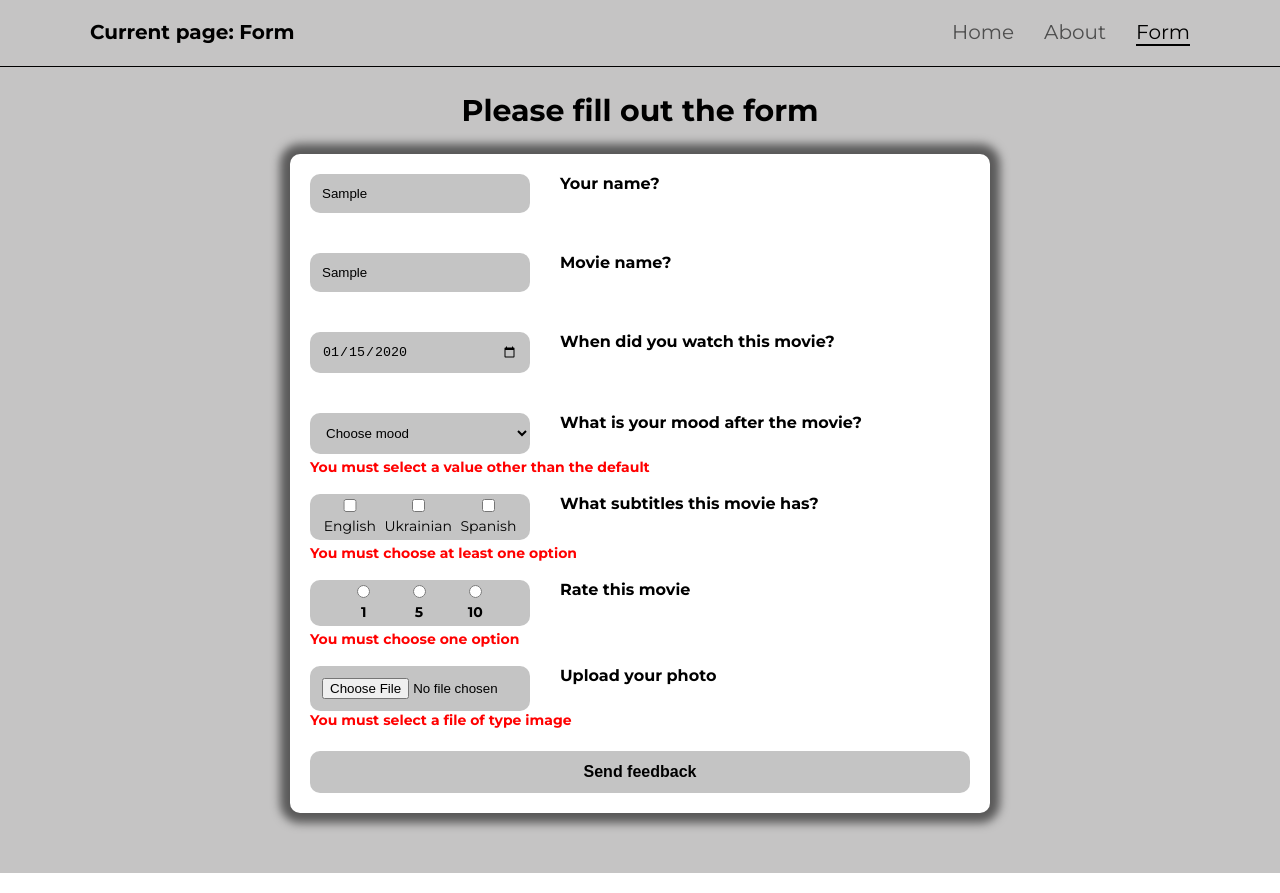
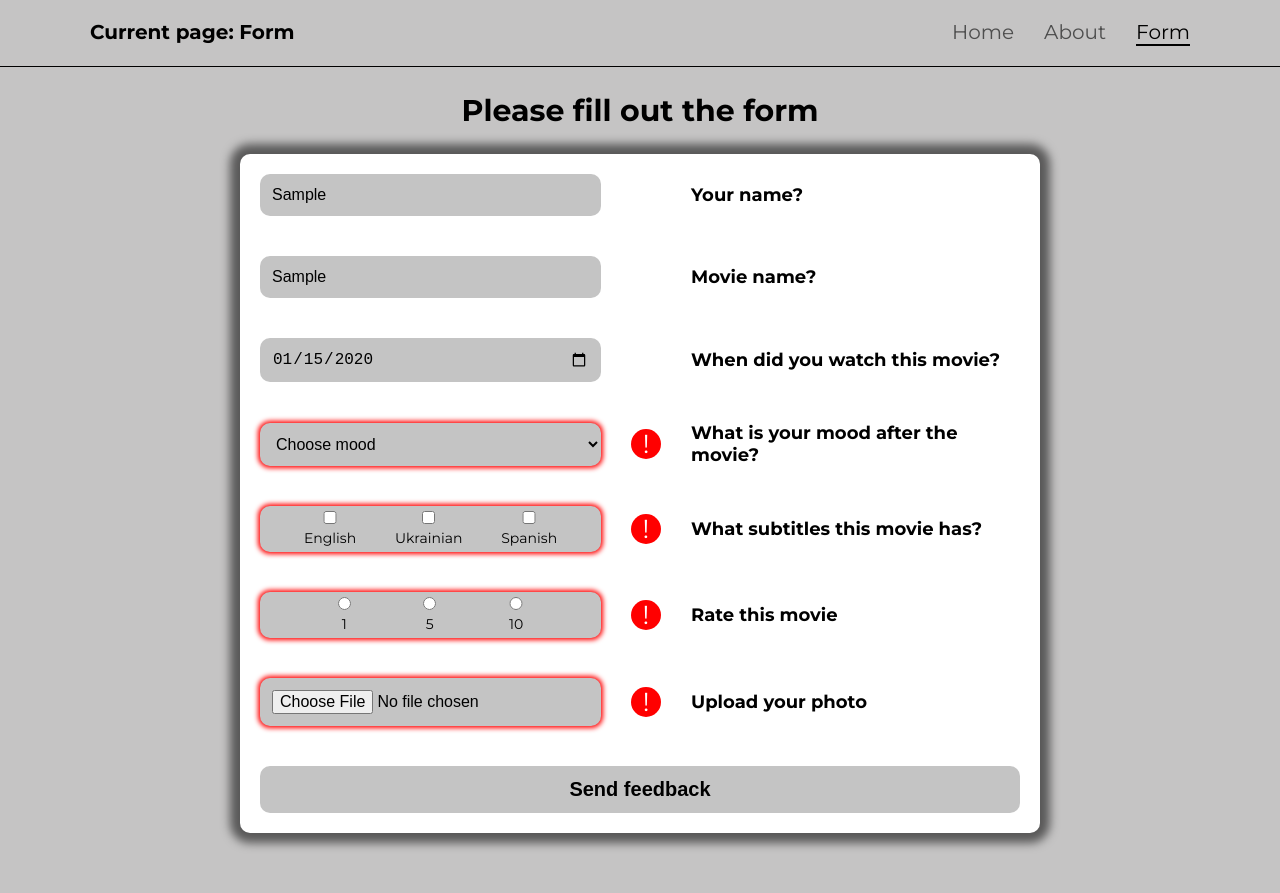
Before and after one commit to pedanmax/react-rss, a React (Vite) app in the folder react/: page /form in a window 1280 px wide. Both pictures are taken after typing "Sample", "Sample", "2020-01-15" into the empty fields and a click on the input "Send feedback". Built offline with nearby package versions, Linux system fonts and the light colour scheme.

Commit message:
feat:add icon worse validation and border to inputs

```diff
--- a/react/src/components/Form/Form.scss
+++ b/react/src/components/Form/Form.scss
@@ -1,6 +1,6 @@
 .form{
   background-color: #fff;
-  max-width: 700px;
+  max-width: 800px;
   margin: 0 auto;
   display: flex;
   flex-direction: column;
@@ -18,10 +18,11 @@
     display: flex;
     gap: 30px;
     justify-content: flex-start;
+    align-items: center;
     position: relative;
   }
   &__inputs{
-    width: 220px;
+    flex: 0 1 45%;
     display: flex;
     justify-content: space-evenly;
     background-color: #c4c4c4;
@@ -42,11 +43,38 @@
     gap: 5px;
     justify-content: center;
   }
+  &__icon{
+    width: 30px;
+    height: 30px;
+    background-color: red;
+    border-radius: 50%;
+    font-size: 26px;
+    color: #fff;
+    position: relative;
+    transition: all 0.3s ease;
+    flex-shrink: 0;
+    &:before{
+      content: '!';
+      position: absolute;
+      top: 50%;
+      left: 50%;
+      transform: translate(-50%,-50%);
+
+    }
+    &:hover{
+      box-shadow: 0 0 5px 2px red;
+    }
+  }
   &__name{
 
   }
   &__label{
     font-weight: 700;
+    font-size: 18px;
+    flex: 1 1 330px;
+    &_radio{
+      font-weight: 400;
+    }
   }
   &__checkbox{
 
@@ -57,9 +85,12 @@
   &__file{
 
   }
+  &__select{
+
+  }
   &__submit{
     font-weight: 700;
-    font-size: 16px;
+    font-size: 20px;
     cursor: pointer;
     background-color: #c4c4c4;
     border-radius: 10px;
@@ -71,27 +102,65 @@
   }
   &__error{
     position: absolute;
-    top: 45px;
+    color: #000;
     font-size: 14px;
-    color: red;
-    font-weight: 700;
+    width: 262px;
+    border-radius: 10px;
+    padding: 10px;
+    background: #c4c4c4;
+    top: -70px;
+    left: -15px;
+    border: 1px solid #000;
+    transition: all 0.5s ease;
+    opacity: 0;
+    cursor: default;
     &_checkbox{
       top: 50px;
       left: 0;
+    }
+    &::before{
+      content: "";
+      position: absolute;
+      bottom: -10px;
+      left: 20px;
+      width: 0;
+      height: 0;
+      border-left: 10px solid transparent;
+      border-right: 10px solid transparent;
+      border-top: 10px solid #c4c4c4;
+      z-index: 1;
+    }
+    &::after{
+      content: "";
+      position: absolute;
+      bottom: -14px;
+      left: 18px;
+      width: 0;
+      height: 0;
+      border-left: 12px solid transparent;
+      border-right: 12px solid transparent;
+      border-top: 14px solid #000;
+      z-index: 0;
     }
   }
 }
 .input{
   display: block;
-  width: 220px;
+  flex: 0 1 45%;
   background-color: #c4c4c4;
   padding: 12px;
   border-radius: 10px;
   box-sizing: border-box;
   transition: all 0.3s ease;
+  font-size: 16px;
+  min-width: 200px;
   &:focus, &:hover{
     box-shadow: 0 0 10px 5px #0000008c;
     outline: none;
   }
 
 }
+
+.form__icon:hover > .form__error{
+  opacity: 1;
+}
--- a/react/src/components/Form/FormComponents/CheckBoxInput.tsx
+++ b/react/src/components/Form/FormComponents/CheckBoxInput.tsx
@@ -15,7 +15,10 @@ class CheckBoxInput extends React.Component<{
   render() {
     return (
       <div className='form__box'>
-        <div className='form__inputs'>
+        <div
+          className='form__inputs'
+          style={{ boxShadow: this.props.error ? '0 0 0px 0px red' : '0 0 5px 2px red' }}
+        >
           <div className='form__input-box'>
             <input
               type='checkbox'
@@ -55,6 +58,7 @@ class CheckBoxInput extends React.Component<{
             <label htmlFor='checkbox3'>Spanish</label>
           </div>
         </div>
+        <div className='form__icon' style={{ opacity: this.props.error ? '0' : '1' }}></div>
         <h5 className='form__label'>{this.props.label}</h5>
       </div>
     );
--- a/react/src/components/Form/FormComponents/DateInput.tsx
+++ b/react/src/components/Form/FormComponents/DateInput.tsx
@@ -15,10 +15,18 @@ class DateInput extends React.Component<{
   render() {
     return (
       <div className='form__box'>
-        <input type='date' className='form__date input' ref={this.props.refProp} />
-        {!this.props.error && (
+        <input
+          type='date'
+          className='form__date input'
+          ref={this.props.refProp}
+          style={{ boxShadow: this.props.error ? '0 0 0px 0px red' : '0 0 5px 2px red' }}
+        />
+
+        <div className='form__icon' style={{ opacity: this.props.error ? '0' : '1' }}></div>
+        {/* {!this.props.error && (
           <p className='form__error'>This date has not yet come or not valid</p>
-        )}
+        )} */}
+        {/* <div className='form__error'>This date has not yet come or not valid</div> */}
         <label htmlFor='date' className='form__label'>
           {this.props.label}
         </label>
--- a/react/src/components/Form/FormComponents/FileInput.tsx
+++ b/react/src/components/Form/FormComponents/FileInput.tsx
@@ -15,8 +15,15 @@ class FileInput extends React.Component<{
   render() {
     return (
       <div className='form__box'>
-        <input type='file' className='form__file input' accept='image/*' ref={this.props.refProp} />
+        <input
+          type='file'
+          className='form__file input'
+          accept='image/*'
+          ref={this.props.refProp}
+          style={{ boxShadow: this.props.error ? '0 0 0px 0px red' : '0 0 5px 2px red' }}
+        />
         {!this.props.error && <p className='form__error'>You must select a file of type image</p>}
+        <div className='form__icon' style={{ opacity: this.props.error ? '0' : '1' }}></div>
         <label htmlFor='file' className='form__label'>
           Upload your photo
         </label>
--- a/react/src/components/Form/FormComponents/RadioInput.tsx
+++ b/react/src/components/Form/FormComponents/RadioInput.tsx
@@ -15,7 +15,10 @@ class RadioInput extends React.Component<{
   render() {
     return (
       <div className='form__box'>
-        <div className='form__inputs'>
+        <div
+          className='form__inputs'
+          style={{ boxShadow: this.props.error ? '0 0 0px 0px red' : '0 0 5px 2px red' }}
+        >
           <div className='form__input-box'>
             <input
               type='radio'
@@ -28,7 +31,7 @@ class RadioInput extends React.Component<{
             {!this.props.error && (
               <p className='form__error form__error_checkbox'>You must choose one option</p>
             )}
-            <label htmlFor='radio1' className='form__label'>
+            <label htmlFor='radio1' className='form__label_radio'>
               1
             </label>
           </div>
@@ -41,7 +44,7 @@ class RadioInput extends React.Component<{
               ref={this.props.refProp[1]}
               value='5'
             />
-            <label htmlFor='radio2' className='form__label'>
+            <label htmlFor='radio2' className='form__label_radio'>
               5
             </label>
           </div>
@@ -54,11 +57,12 @@ class RadioInput extends React.Component<{
               ref={this.props.refProp[2]}
               value='10'
             />
-            <label htmlFor='radio3' className='form__label'>
+            <label htmlFor='radio3' className='form__label_radio'>
               10
             </label>
           </div>
         </div>
+        <div className='form__icon' style={{ opacity: this.props.error ? '0' : '1' }}></div>
         <h5 className='form__label'>{this.props.label}</h5>
       </div>
     );
--- a/react/src/components/Form/FormComponents/SelectInput.tsx
+++ b/react/src/components/Form/FormComponents/SelectInput.tsx
@@ -19,6 +19,7 @@ class SelectInput extends React.Component<{
           className='form__select select input'
           defaultValue='Default'
           ref={this.props.refProp}
+          style={{ boxShadow: this.props.error ? '0 0 0px 0px red' : '0 0 5px 2px red' }}
         >
           <option disabled value='Default' hidden className='form__option'>
             Choose mood
@@ -36,6 +37,7 @@ class SelectInput extends React.Component<{
         {!this.props.error && (
           <p className='form__error'>You must select a value other than the default</p>
         )}
+        <div className='form__icon' style={{ opacity: this.props.error ? '0' : '1' }}></div>
         <label htmlFor='select' className='form__label'>
           {this.props.label}
         </label>
--- a/react/src/components/Form/FormComponents/TextInput.tsx
+++ b/react/src/components/Form/FormComponents/TextInput.tsx
@@ -5,6 +5,7 @@ class TextInput extends React.Component<{
   refProp: React.RefObject<HTMLInputElement>;
   error: boolean;
 }> {
+  styleError = { opacity: this.props.error ? '0' : '1' };
   constructor(props: {
     label: string;
     refProp: React.RefObject<HTMLInputElement>;
@@ -15,12 +16,23 @@ class TextInput extends React.Component<{
   render() {
     return (
       <div className='form__box'>
-        <input type='text' ref={this.props.refProp} className='form__name input' />
-        {!this.props.error && (
+        <input
+          type='text'
+          ref={this.props.refProp}
+          className='form__name input'
+          autoComplete='off'
+          style={{ boxShadow: this.props.error ? '0 0 0px 0px red' : '0 0 5px 2px red' }}
+        />
+        {/* {!this.props.error && (
           <p className='form__error'>
             Name must be over 3 symbols, only letters, first letter is uppercase
           </p>
-        )}
+        )} */}
+        <div className='form__icon' style={{ opacity: this.props.error ? '0' : '1' }}>
+          <div className='form__error'>
+            Name must be over 3 symbols, only letters, first letter is uppercase
+          </div>
+        </div>
         <label htmlFor='name' className='form__label'>
           {this.props.label}
         </label>
```
